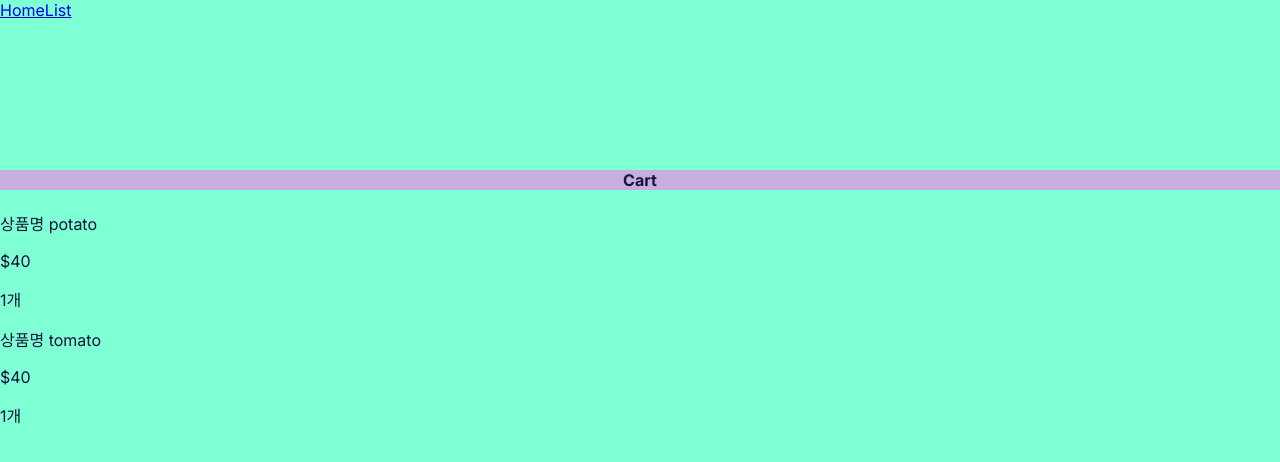
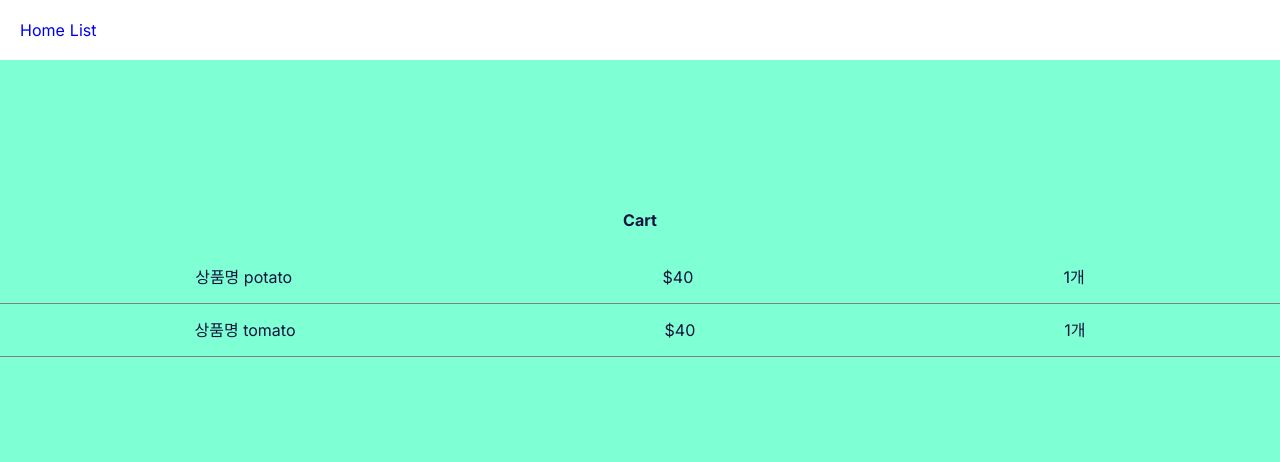
Before and after one commit to energy1-914/fresh, a Next.js app: page /cart in a window 1280 px wide. Shown: the top 462 px of the page. Built offline with nearby package versions, Linux system fonts and the light colour scheme.

Commit message:
feat: implement item count

```diff
--- a/app/globals.css
+++ b/app/globals.css
@@ -5,10 +5,37 @@ body {
 }
 .title {
   margin-top: 150px;
-  background-color: rgb(199, 174, 223);
   text-align: center;
 }
 .title-sub {
   text-align: center;
   background-color: antiquewhite;
 }
+.food {
+  margin: 20px auto;
+  padding: 20px;
+  background-color: rgb(142, 142, 142);
+  width: 200px;
+  text-align: center;
+  border-radius: 5px;
+  color: white;
+}
+.navbar {
+  background-color: white;
+  padding: 20px;
+}
+.navbar a {
+  margin-right: 5px;
+  text-decoration: none;
+}
+.food-img {
+  width: 100%;
+  height: auto;
+}
+.cart-item {
+  display: flex;
+  justify-content: space-around;
+  padding: 10px;
+  border-bottom: 1px solid grey;
+  line-height: 0px;
+}
--- a/app/page.js
+++ b/app/page.js
@@ -1,3 +1,4 @@
+import Link from "next/link"
 
 export default function Home() {
   return (
```
Also changed, not shown: app/list/page.js (+23 -3 lines).
